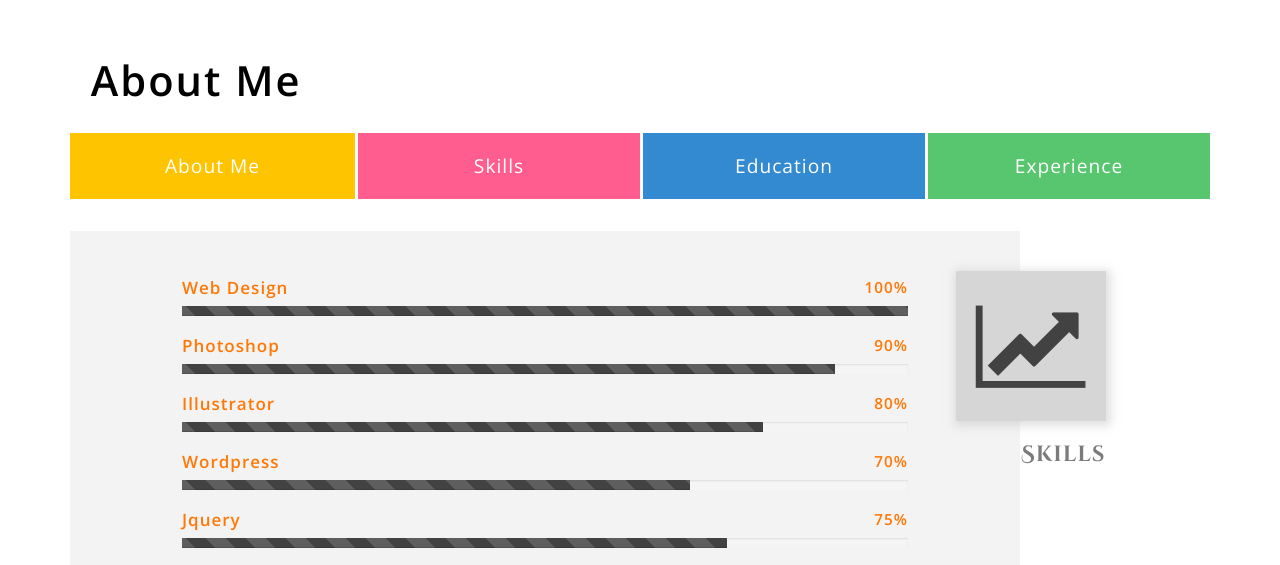
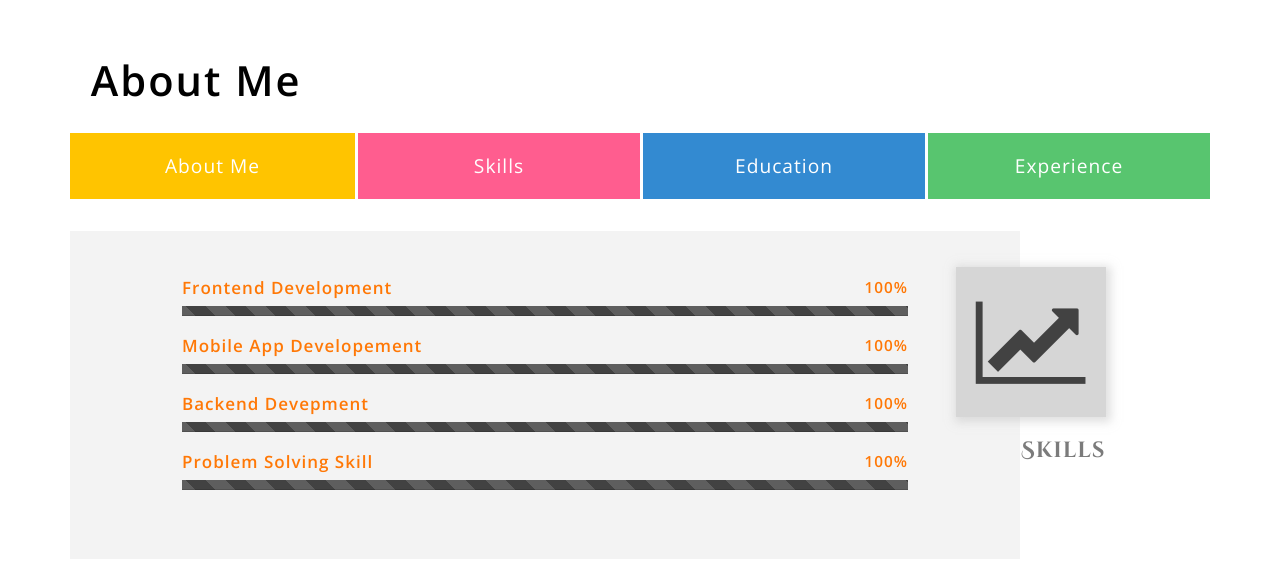
Before and after one commit to MuhammedRiyas4313/Personal-website, a plain HTML site: page index.html in a window 1280 px wide. Both pictures are taken after a click on the tab "Skills". Shown: the part 672-1237 px from the top of the page. Drawn offline with nearby package versions, Linux system fonts and the light colour scheme.

Commit message:
Update skills

```diff
--- a/index.html
+++ b/index.html
@@ -118,33 +118,28 @@ Smartphone Compatible web template, free webdesigns for Nokia, Samsung, LG, Sony
 
 					<div class="tab2">
 						<div class="col-md-10 about-left-w3layouts">
-							<h6>Web Design<span> 100% </span></h6>
+							<h6>Frontend Development<span> 100% </span></h6>
 							<div class="progress">
 								<div class="progress-bar progress-bar-striped active" style="width: 100%">
 								</div>
 							</div>
 							<div class="mid-bar-agileits-w3layouts">
-								<h6>Photoshop<span> 90% </span></h6>
+								<h6>Mobile App Developement<span> 100% </span></h6>
 								<div class="progress">
-									<div class="progress-bar progress-bar-striped active" style="width: 90%">
+									<div class="progress-bar progress-bar-striped active" style="width: 100%">
 									</div>
 								</div>
 							</div>
-							<h6>Illustrator<span>80% </span></h6>
+							<h6>Backend Devepment<span>100% </span></h6>
 							<div class="progress">
-								<div class="progress-bar progress-bar-striped active" style="width: 80%">
+								<div class="progress-bar progress-bar-striped active" style="width: 100%">
 								</div>
 							</div>
 							<div class="mid-bar-agileits-w3layouts">
-								<h6>Wordpress<span>70% </span></h6>
+								<h6>Problem Solving Skill<span>100% </span></h6>
 								<div class="progress">
-									<div class="progress-bar progress-bar-striped active" style="width: 70%">
+									<div class="progress-bar progress-bar-striped active" style="width: 100%">
 									</div>
-								</div>
-							</div>
-							<h6>Jquery<span>75% </span></h6>
-							<div class="progress">
-								<div class="progress-bar progress-bar-striped active" style="width: 75%">
 								</div>
 							</div>
 							<div class="pos-grid-agileinfo">
@@ -178,9 +173,12 @@ Smartphone Compatible web template, free webdesigns for Nokia, Samsung, LG, Sony
 					<div class="tab4">
 						<div class="col-md-10 about-left-w3layouts">
 							<div class="about-info-w3-agileits">
-								<h6>Assistant Sales Engineer<span>2020-</span></h6>
+								<h6>Full-Stack Developer <span>2023-2024</span></h6>
 								<div class="clearfix"> </div>
-								<p>I worked for the jcb dealer company in south kerala Kadoor JCB</p>
+								<p>I worked for the Ebslon Info Tech in Delhi.</p>
+								<h6>Internship <span>2022-2023</span></h6>
+								<div class="clearfix"> </div>
+								<p>I joined in Brototype at Kozhikode</p>
 							</div>
 							<div class="pos-grid-agileinfo">
 								<span class="fa fa-shield" aria-hidden="true"></span>
```
